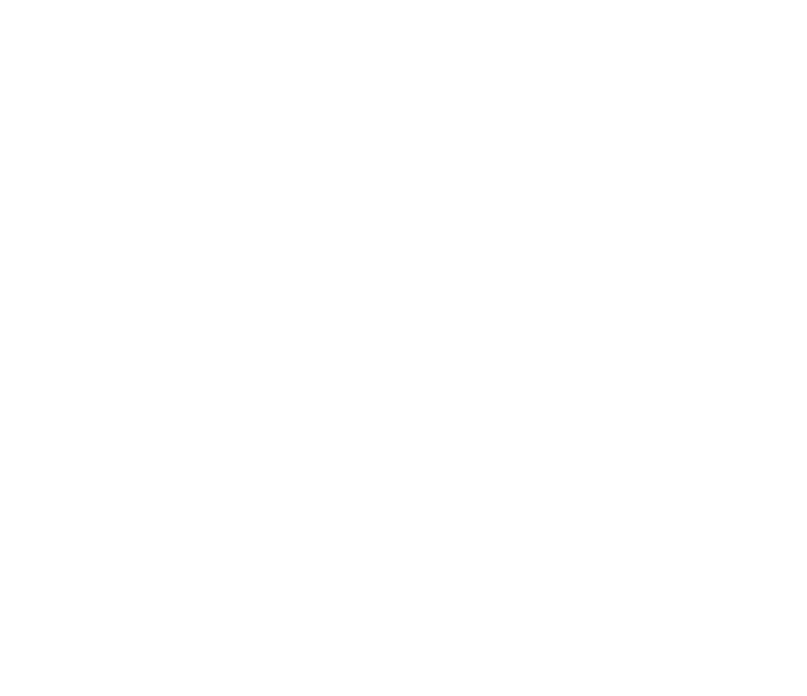
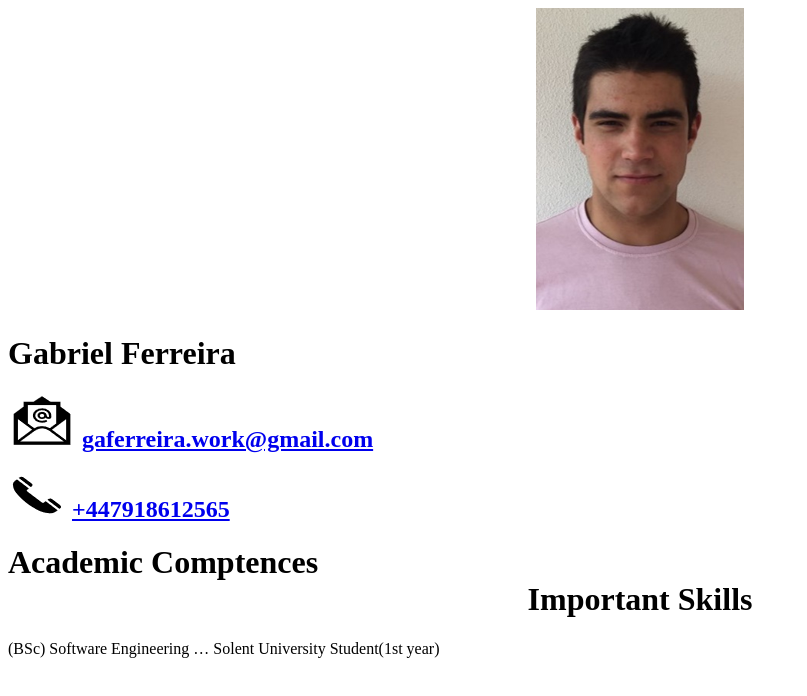
Before and after one commit to gaamfer/web-tech, a plain HTML site: page p1/index.html in a window 1280 px wide. Shown: the whole page, without its empty margins (0-807 px from the left). Drawn offline with Linux system fonts and the light colour scheme.

Commit message:
1 commit cv

```diff
--- a/p1/index.html
+++ b/p1/index.html
@@ -5,6 +5,24 @@
 
     </head>
     <body>
+        <center>
+            <img src="img\cvimage.png" alt="picture of Gabriel Ferreira">
+
+        </center>
+        <h1>Gabriel Ferreira</h1>
+
+
+        <h2>  <img src="img\Picture3.png" alt="email contact"> <a href="mailto:gaferreira.work@gmail.com"> gaferreira.work@gmail.com</a></h2>
+
+        <h2> <img src="img\Picture4.png" alt="phone contact"> <a href="tel:+447918612565">+447918612565</a></h2>
+
+        <h1>Academic Comptences  <center> Important Skills</h1>
+            <p>(BSc) Software Engineering … Solent University Student(1st year)</p>
+
+        </center>
+
+
+
 
     </body>
 </html>
```
Also changed, not shown: p1/img/Picture3.png (added), p1/img/Picture4.png (added), p1/img/cvimage.png (renamed from img/mycvface.png).
